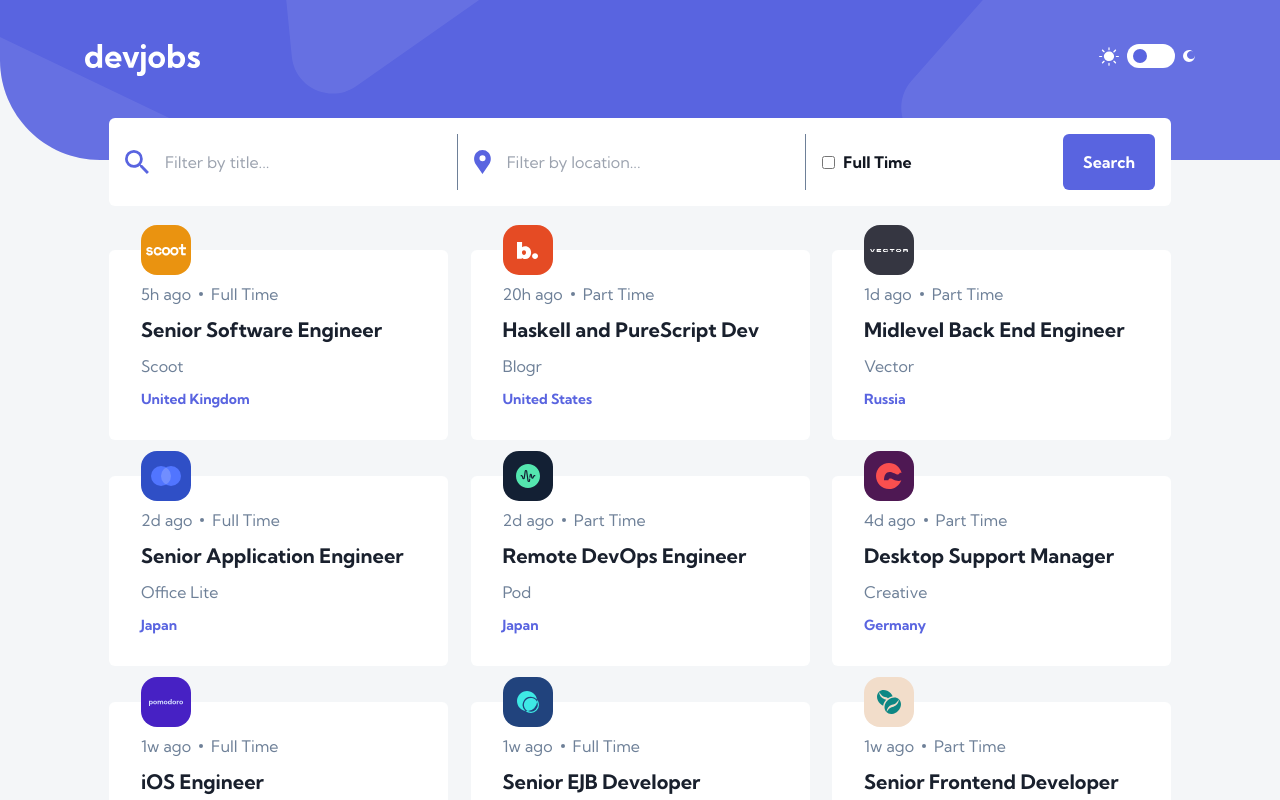
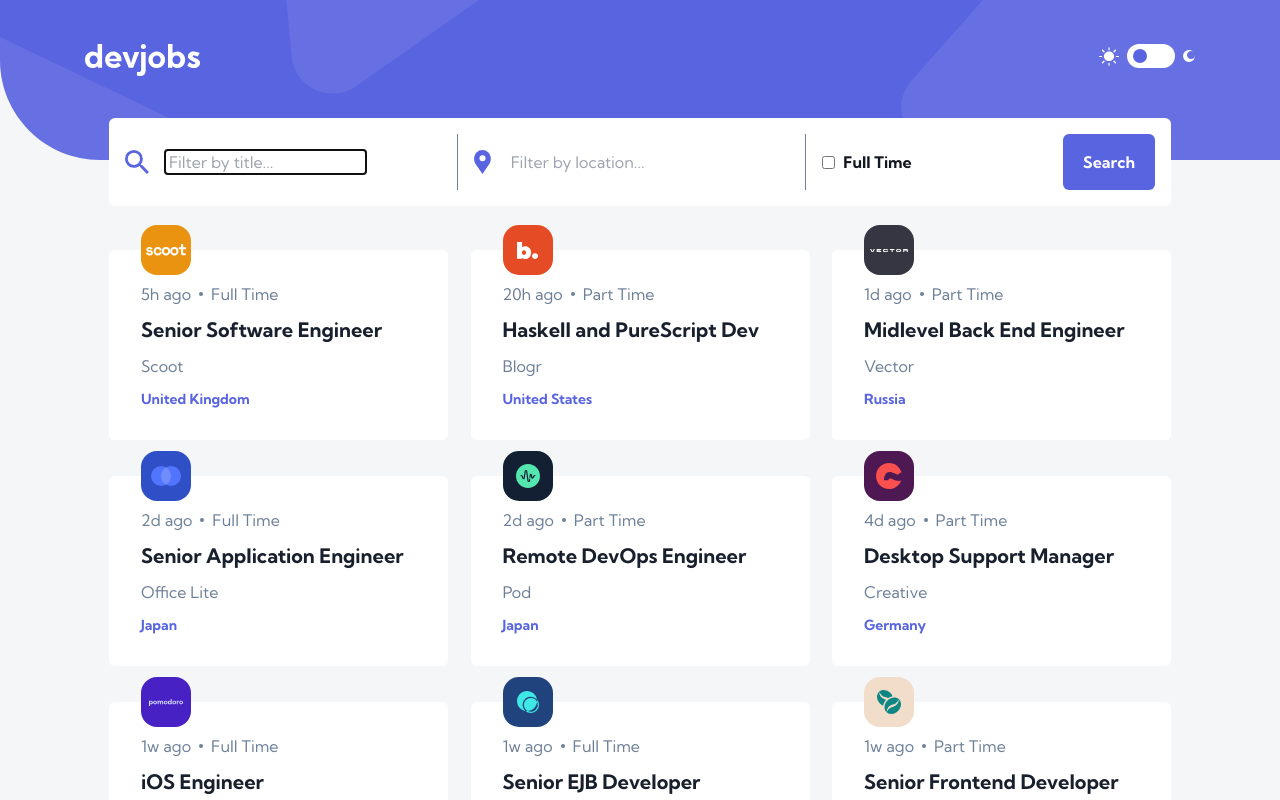
Before and after one commit to simonhernandez/devjobs-dashboard, a React (Create React App) app: page / in a window 1280 px wide. Shown: the top 800 px of the page. Built offline with nearby package versions, Linux system fonts and the light colour scheme.

Commit message:
fix: job filter issue

```diff
--- a/src/pages/Home.js
+++ b/src/pages/Home.js
@@ -66,10 +66,11 @@
             <input
               type="text"
               placeholder="Filter by title..."
-              className="bg-transparent"
+              className="bg-transparent text-midnight dark:text-white px-1"
               onChange={(e) => setSearchTerm(e.target.value.toLowerCase())}
               onKeyDown={handleOnKeyDown}
               value={searchTerm}
+              autoFocus
             />
           </div>
           <div className="flex items-center gap-4 border-r basis-1/3">
@@ -77,7 +78,7 @@
             <input
               type="text"
               placeholder="Filter by location..."
-              className="bg-transparent"
+              className="bg-transparent text-midnight dark:text-white px-1"
               onChange={(e) => setLocationSearchTerm(e.target.value)}
               onKeyDown={handleOnKeyDown}
               value={locationSearchTerm}
@@ -134,7 +135,7 @@
               <input
                 type="text"
                 placeholder="Filter by location..."
-                className="bg-transparent"
+                className="bg-transparent text-midnight dark:text-white px-1"
                 onChange={(e) => setLocationSearchTerm(e.target.value)}
                 onKeyDown={handleOnKeyDown}
                 value={locationSearchTerm}
--- a/src/pages/JobDetail.js
+++ b/src/pages/JobDetail.js
@@ -4,7 +4,7 @@
 
 const JobDetail = ({ jobOffers, width }) => {
   const { jobId } = useParams();
-  const jobOffer = jobOffers[jobId - 1];
+  const jobOffer = jobOffers.filter((jobOffer) => (jobOffer.id == jobId))[0];
 
   return (
     <>
```
